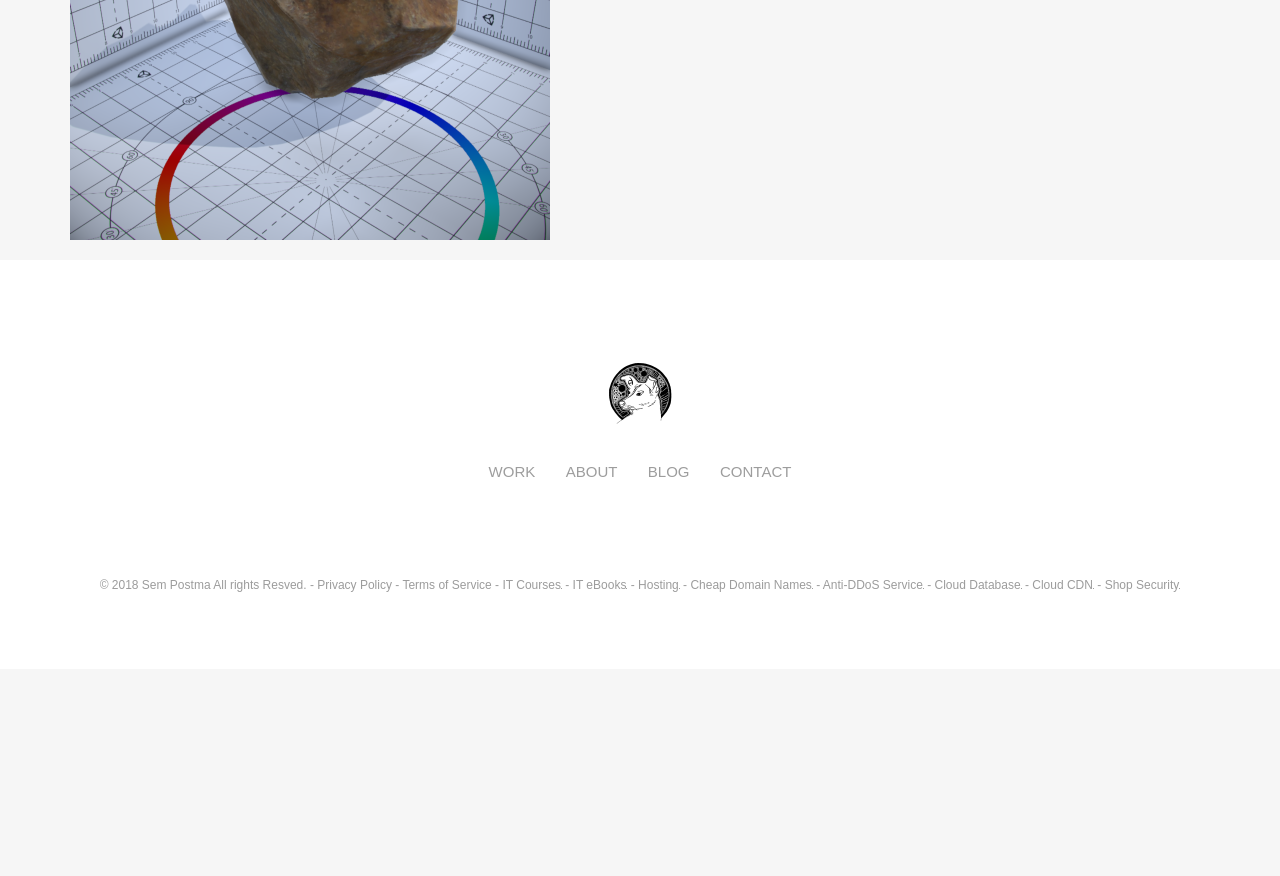
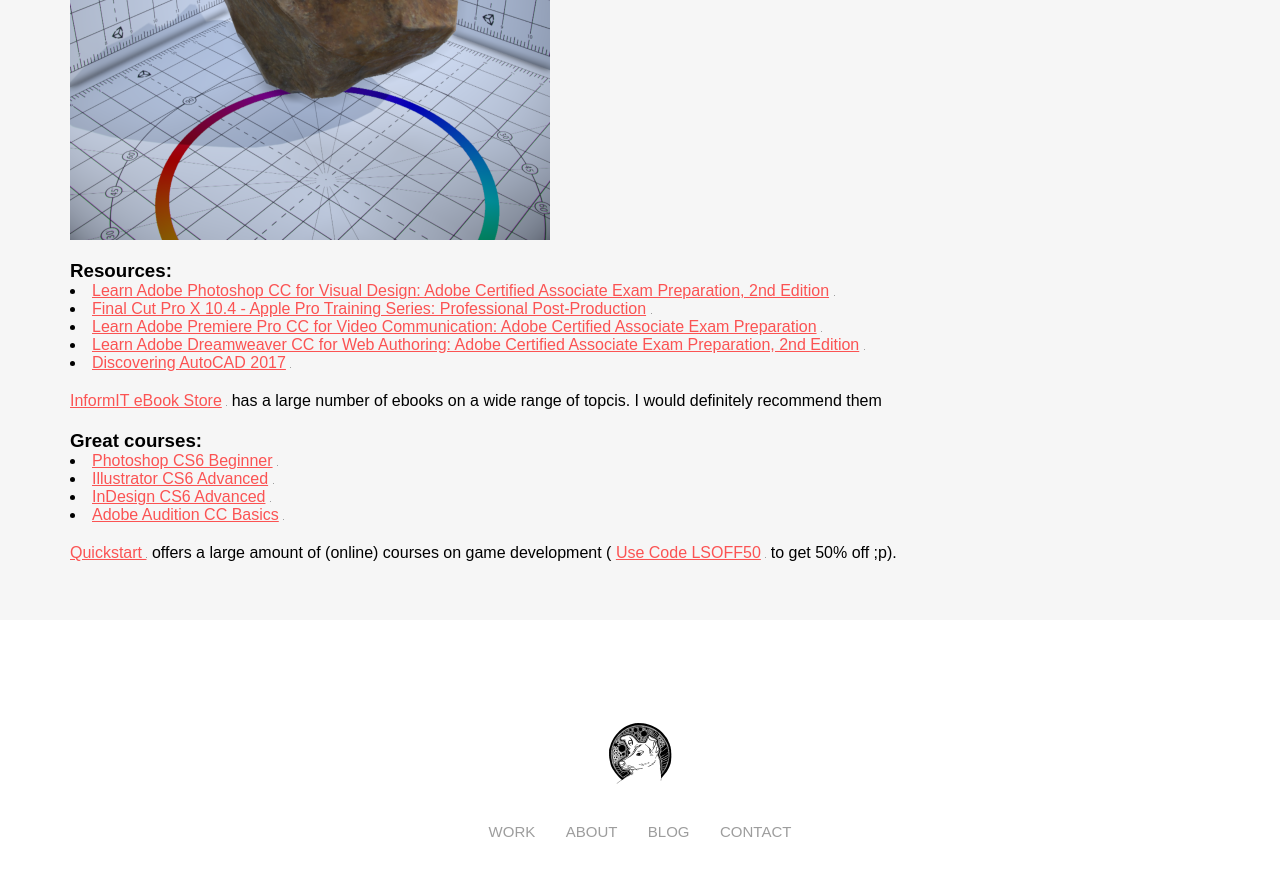
Before and after one commit to LesterGallagher/LesterGallagher.github.io, a Jekyll site: the page built from _posts/2018-09-10-3d-texturing-using-curvature-maps.md, in a window 1280 px wide and 900 px high, scrolled down 3831 px. Shown: the top 876 px of the window. Built offline with Jekyll 4.4.1, drawn with Linux system fonts in a browser that asks for light colours; before the commit the page ends 4500 px from its top, so only the background shows below that; grey boxes are pictures that could not be loaded.

Commit message:
affiliate graphics

```diff
--- /dev/null
+++ b/_includes/graphic_affiliate.html
@@ -0,0 +1,61 @@
+<div class="affiliate">
+    <h3>Resources:</h3>
+
+    <li>
+        <a href="https://click.linksynergy.com/deeplink?id=gX56itLGvIE&mid=24808&u1=sp&murl=http%3A%2F%2Fwww.informit.com%2Fstore%2Flearn-adobe-photoshop-cc-for-visual-design-adobe-certified-9780134878256">Learn Adobe Photoshop CC for Visual Design: Adobe Certified Associate Exam Preparation, 2nd Edition</a>
+        <img alt="icon" width="1" height="1" src="https://ad.linksynergy.com/fs-bin/show?id=gX56itLGvIE&bids=145238.1&type=10">
+    </li>
+
+    <li>
+        <a href="https://click.linksynergy.com/deeplink?id=gX56itLGvIE&mid=24808&u1=sp&murl=http%3A%2F%2Fwww.informit.com%2Fstore%2Ffinal-cut-pro-x-10.4-apple-pro-training-series-professional-9780135171738">Final Cut Pro X 10.4 - Apple Pro Training Series: Professional Post-Production</a>
+        <img alt="icon" width="1" height="1" src="https://ad.linksynergy.com/fs-bin/show?id=gX56itLGvIE&bids=145238.1&type=10">
+    </li>
+
+    <li>
+        <a href="https://click.linksynergy.com/deeplink?id=gX56itLGvIE&mid=24808&u1=sp&murl=http%3A%2F%2Fwww.informit.com%2Fstore%2Flearn-adobe-premiere-pro-cc-for-video-communication-9780134878577">Learn Adobe Premiere Pro CC for Video Communication: Adobe Certified Associate Exam Preparation</a>
+        <img alt="icon" width="1" height="1" src="https://ad.linksynergy.com/fs-bin/show?id=gX56itLGvIE&bids=145238.1&type=10">
+    </li>
+
+    <li>
+        <a href="https://click.linksynergy.com/deeplink?id=gX56itLGvIE&mid=24808&u1=sp&murl=http%3A%2F%2Fwww.informit.com%2Fstore%2Flearn-adobe-dreamweaver-cc-for-web-authoring-adobe-9780134892658">Learn Adobe Dreamweaver CC for Web Authoring: Adobe Certified Associate Exam Preparation, 2nd Edition</a>
+        <img alt="icon" width="1" height="1" src="https://ad.linksynergy.com/fs-bin/show?id=gX56itLGvIE&bids=145238.1&type=10">
+    </li>
+
+    <li>
+        <a href="https://click.linksynergy.com/deeplink?id=gX56itLGvIE&mid=24808&u1=sp&murl=http%3A%2F%2Fwww.informit.com%2Fstore%2Fdiscovering-autocad-2017-9780134506890">Discovering AutoCAD 2017</a>
+        <img alt="icon" width="1" height="1" src="https://ad.linksynergy.com/fs-bin/show?id=gX56itLGvIE&bids=145238.1&type=10">
+    </li>
+
+    <p>
+        <a href="https://click.linksynergy.com/fs-bin/click?id=gX56itLGvIE&offerid=145238.10000683&type=3&subid=0">InformIT eBook Store</a>
+        <img border="0" width="1" alt="" height="1" src="https://ad.linksynergy.com/fs-bin/show?id=gX56itLGvIE&bids=145238.10000683&type=3&subid=0"> has a large number of ebooks on a wide range of topcis. I would definitely recommend them</p>
+    <h3>Great courses:</h3>
+
+    <li>
+        <a href="https://click.linksynergy.com/deeplink?id=gX56itLGvIE&mid=42440&u1=sp&murl=https%3A%2F%2Fwww.quickstart.com%2Fphotoshop-cs6-beginner.html">Photoshop CS6 Beginner</a>
+        <img alt="icon" width="1" height="1" src="https://ad.linksynergy.com/fs-bin/show?id=gX56itLGvIE&bids=579862.1&type=10">
+    </li>
+
+    <li>
+        <a href="https://click.linksynergy.com/deeplink?id=gX56itLGvIE&mid=42440&u1=sp&murl=https%3A%2F%2Fwww.quickstart.com%2Fillustrator-cs6-advanced.html">Illustrator CS6 Advanced</a>
+        <img alt="icon" width="1" height="1" src="https://ad.linksynergy.com/fs-bin/show?id=gX56itLGvIE&bids=579862.1&type=10">
+    </li>
+
+    <li>
+        <a href="https://click.linksynergy.com/deeplink?id=gX56itLGvIE&mid=42440&u1=sp&murl=https%3A%2F%2Fwww.quickstart.com%2Findesign-cs6-advanced.html">InDesign CS6 Advanced</a>
+        <img alt="icon" width="1" height="1" src="https://ad.linksynergy.com/fs-bin/show?id=gX56itLGvIE&bids=579862.1&type=10">
+    </li>
+
+    <li>
+        <a href="https://click.linksynergy.com/deeplink?id=gX56itLGvIE&mid=42440&u1=sp&murl=https%3A%2F%2Fwww.quickstart.com%2Fadobe-audition-cc-basics.html">Adobe Audition CC Basics</a>
+        <img alt="icon" width="1" height="1" src="https://ad.linksynergy.com/fs-bin/show?id=gX56itLGvIE&bids=579862.1&type=10">
+    </li>
+
+    <p>
+        <a href="https://click.linksynergy.com/fs-bin/click?id=gX56itLGvIE&offerid=579862.416&type=3&subid=0">Quickstart
+        </a>
+        <img border="0" width="1" alt="" height="1" src="https://ad.linksynergy.com/fs-bin/show?id=gX56itLGvIE&bids=579862.416&type=3&subid=0"> offers a large amount of (online) courses on game development (
+        <a href="https://click.linksynergy.com/fs-bin/click?id=gX56itLGvIE&offerid=579862.416&type=3&subid=0">Use Code LSOFF50</a>
+        <img border="0" width="1" alt="" height="1" src="https://ad.linksynergy.com/fs-bin/show?id=gX56itLGvIE&bids=579862.416&type=3&subid=0"> to get 50% off ;p).
+    </p>
+</div>
--- a/_posts/2018-06-07-obj2csv-dot-js.markdown
+++ b/_posts/2018-06-07-obj2csv-dot-js.markdown
@@ -100,3 +100,4 @@ I used the code in this example to build a json2csv/csv2json converter which can
 </div>
 
 {% include adsense.html %}
+{% include javascript_affiliate.html %}
--- a/_posts/2018-08-14-json2xml.markdown
+++ b/_posts/2018-08-14-json2xml.markdown
@@ -385,3 +385,5 @@ I used the code in this example to build a json2xml/xml2json converter which can
 {% gist 9bf7b79fc9c02c525e4ddffcfdc8bea6%}
 
 {% include adsense.html %}
+<br>
+{% include javascript_affiliate.html %}
--- a/_posts/2018-09-10-3d-texturing-using-curvature-maps.md
+++ b/_posts/2018-09-10-3d-texturing-using-curvature-maps.md
@@ -29,3 +29,6 @@ Final results:
 ![](/uploads/unityeditor2.png)
 
 ![](/uploads/unityeditor.png)
+
+{% include graphic_affiliate.html %}
+<br>
```
Also changed, not shown: Gemfile.lock.
